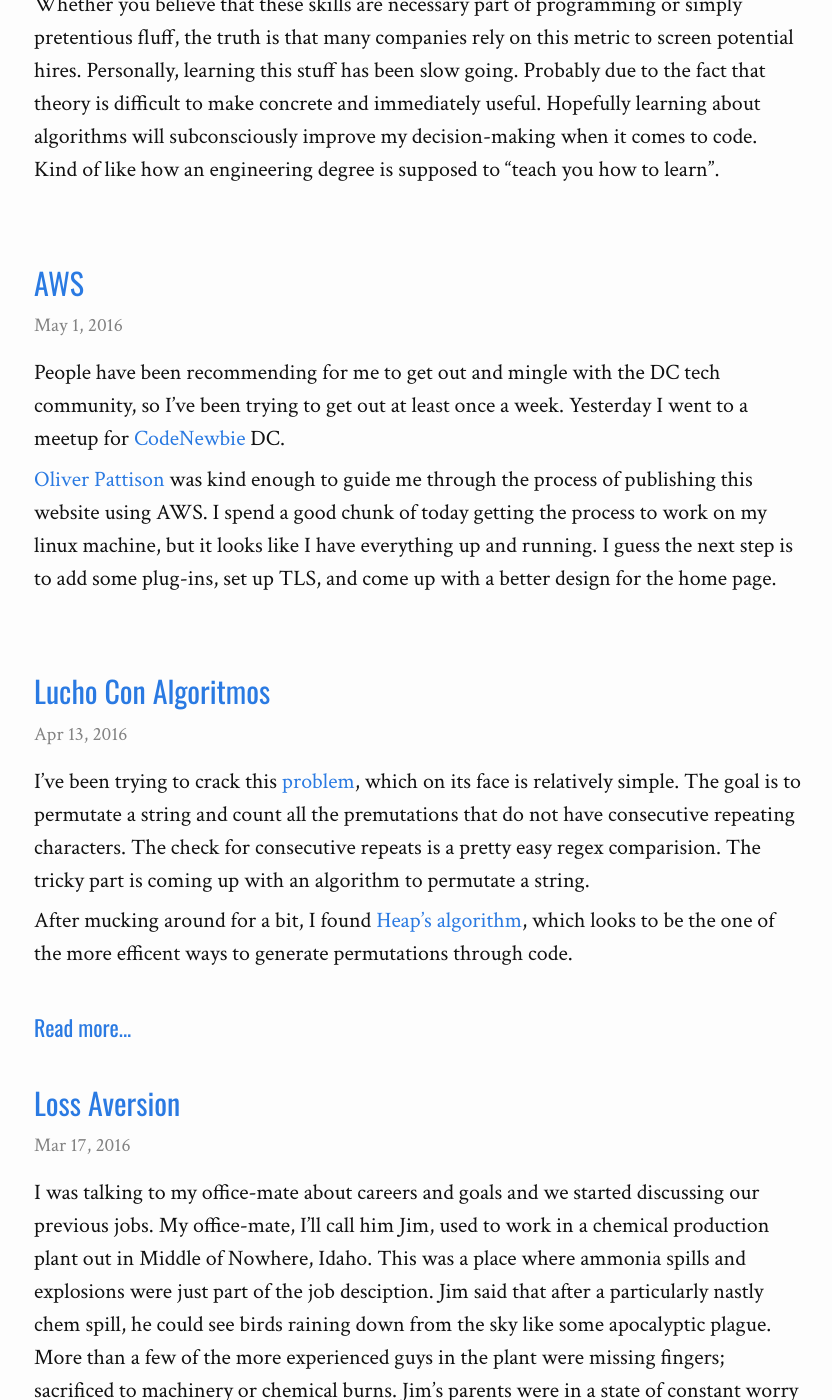
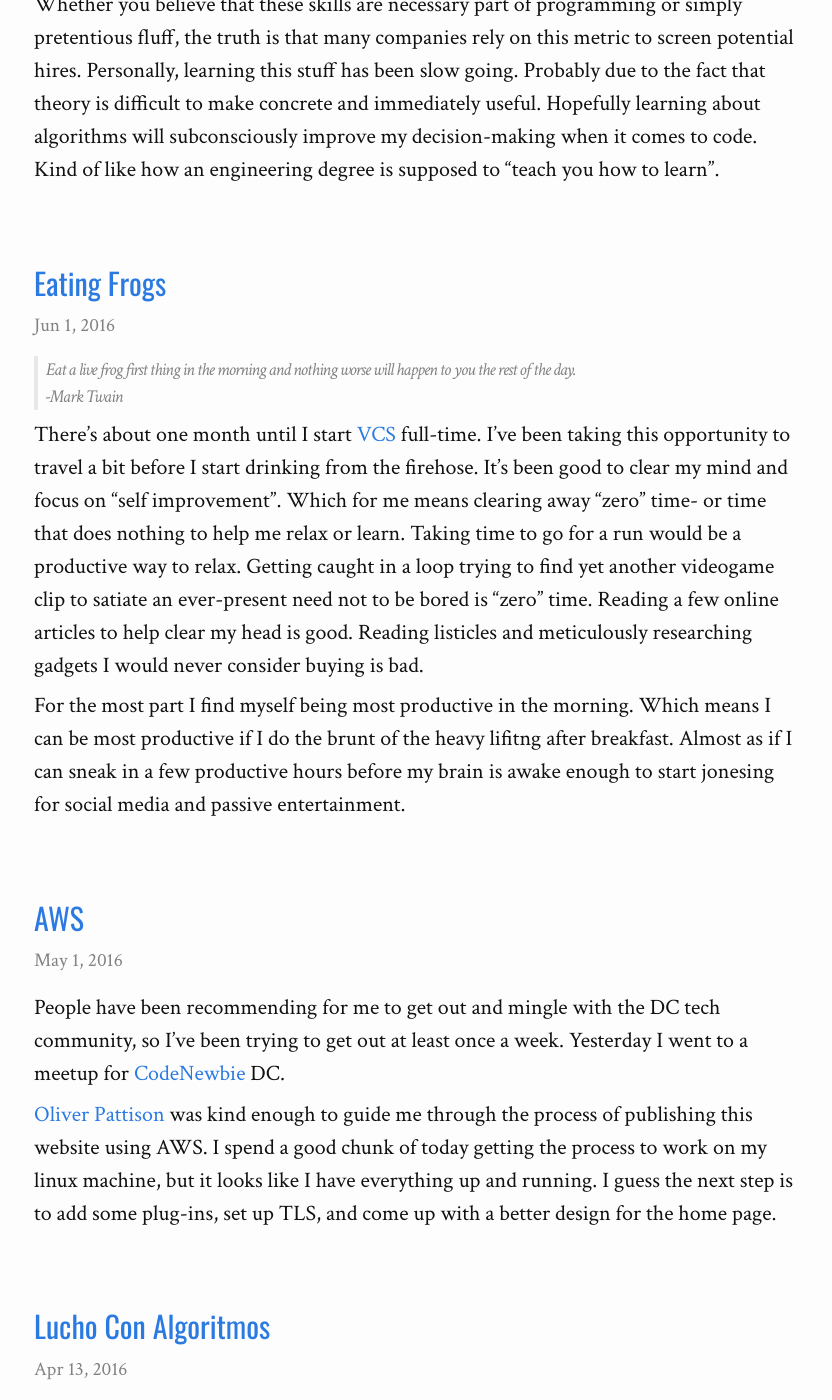
Before and after one commit to leoahnn/leosaysger.github.io, a Jekyll site: the page built from blog/index.html, in a window 1280 px wide and 1400 px high, scrolled down 413 px. Shown: the whole window, without its empty margins (221-1053 px from the left). Built offline with Jekyll 4.4.1, drawn with Linux system fonts in a browser that asks for light colours; the list of posts is cut into pages by our own code; some of the changed text lies outside the part shown.

Commit message:
edit posts

```diff
--- /dev/null
+++ b/_posts/2016-06-01-eating-frogs.md
@@ -0,0 +1,15 @@
+---
+layout: post
+title:  "Eating Frogs"
+date:   2016-06-01 12:00:00 -0500
+categories: blog
+---
+
+> Eat a live frog first thing in the morning and nothing worse will happen to you the rest of the day.
+-Mark Twain
+
+There's about one month until I start [VCS] full-time. I've been taking this opportunity to travel a bit before I start drinking from the firehose. It's been good to clear my mind and focus on "self improvement". Which for me means clearing away "zero" time- or time that does nothing to help me relax or learn. Taking time to go for a run would be a productive way to relax. Getting caught in a loop trying to find yet another videogame clip to satiate an ever-present need not to be bored is "zero" time. Reading a few online articles to help clear my head is good. Reading listicles and meticulously researching gadgets I would never consider buying is bad.
+
+For the most part I find myself being most productive in the morning. Which means I can be most productive if I do the brunt of the heavy lifitng after breakfast. Almost as if I can sneak in a few productive hours before my brain is awake enough to start jonesing for social media and passive entertainment.
+
+[VCS]:https://www.vikingcodeschool.com/
--- a/about/index.html
+++ b/about/index.html
@@ -4,7 +4,7 @@
 
 <h2>stuff about me:</h2>
 
-<p>I am <a href="/blog/">learning</a> about full stack web development. My preferred languages include Ruby and Javascript. I have experience using Rails, Node, Angular, and Express</p>
+<p>I am an engineer turned full stack developer. I'm working with</p>
 <p>I enjoy climbing, reading, and watching movies.</p>
 <p>I have <a href="https://www.linkedin.com/in/leo-ahnn-8b25a110a
 ">experience</a> in education, consulting, and patent law.</p>
```
